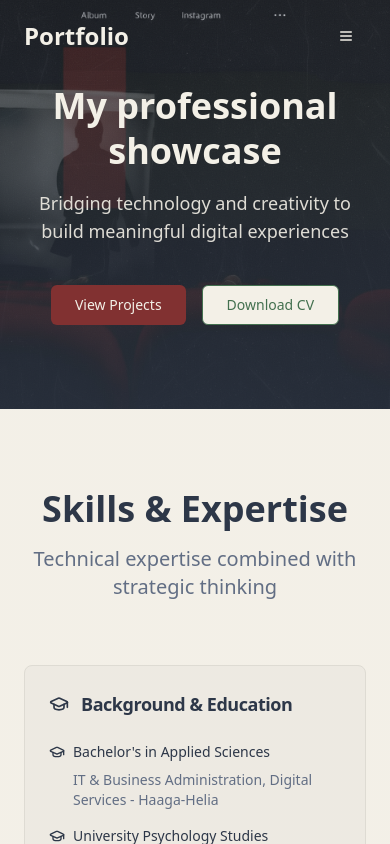
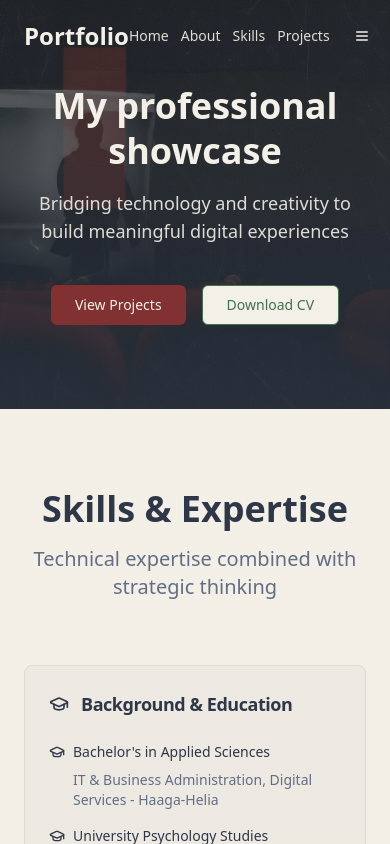
Before and after one commit to annasebedash-creator/anna-sebedach-portfolio, a React (Vite) app: page / in a window 390 px wide. Shown: the top 844 px of the page. Built offline with nearby package versions, Linux system fonts and the light colour scheme.

Commit message:
Update header and hero image

```diff
--- a/src/components/Header.tsx
+++ b/src/components/Header.tsx
@@ -62,16 +62,27 @@ const Header = () => {
             ))}
           </nav>
 
-          {/* Mobile Menu Button */}
-          <Button variant="ghost" size="icon" className="md:hidden text-ivory hover:bg-ivory/20" onClick={() => setIsMenuOpen(!isMenuOpen)} aria-label="Toggle menu">
-            {isMenuOpen ? <X size={24} /> : <Menu size={24} />}
-          </Button>
+          {/* Mobile Navigation - Always visible */}
+          <nav className="md:hidden flex items-center space-x-3 text-sm">
+            {menuItems.filter((_, index) => index < 4).map(item => (
+              <a
+                key={item.label}
+                href={item.href}
+                className="text-ivory/90 hover:text-ivory transition-colors duration-200 font-medium"
+              >
+                {item.label}
+              </a>
+            ))}
+            <Button variant="ghost" size="icon" className="text-ivory hover:bg-ivory/20 p-1" onClick={() => setIsMenuOpen(!isMenuOpen)} aria-label="More menu">
+              {isMenuOpen ? <X size={16} /> : <Menu size={16} />}
+            </Button>
+          </nav>
         </div>
 
-        {/* Mobile Navigation */}
+        {/* Mobile Additional Menu */}
         {isMenuOpen && <div className="md:hidden mt-4 pb-4 border-t border-ivory/20">
             <nav className="flex flex-col space-y-4 pt-4">
-              {menuItems.map(item => <a key={item.label} href={item.href} className="text-ivory/80 hover:text-ivory transition-colors duration-200 font-medium py-2 text-xl" onClick={() => setIsMenuOpen(false)}>
+              {menuItems.filter((_, index) => index >= 4).map(item => <a key={item.label} href={item.href} className="text-ivory/80 hover:text-ivory transition-colors duration-200 font-medium py-2 text-xl" onClick={() => setIsMenuOpen(false)}>
                   {item.label}
                 </a>)}
             </nav>
```
Also changed, not shown: src/assets/hero-mixed-media.jpg.
